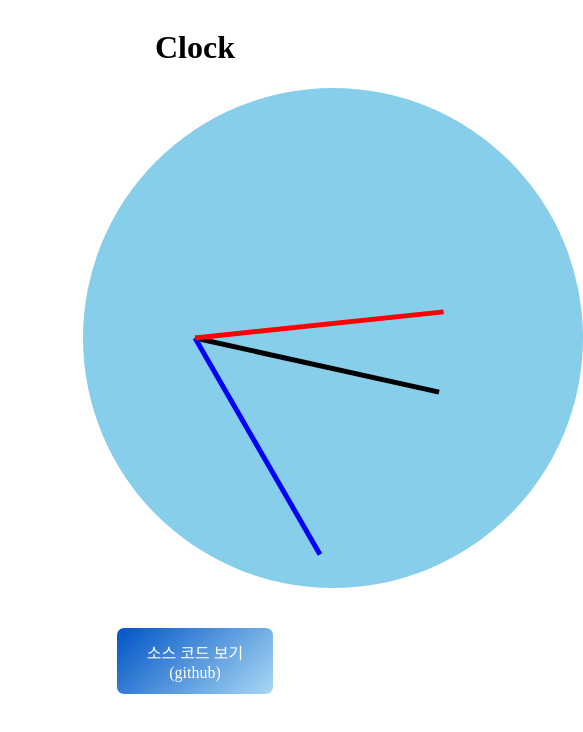
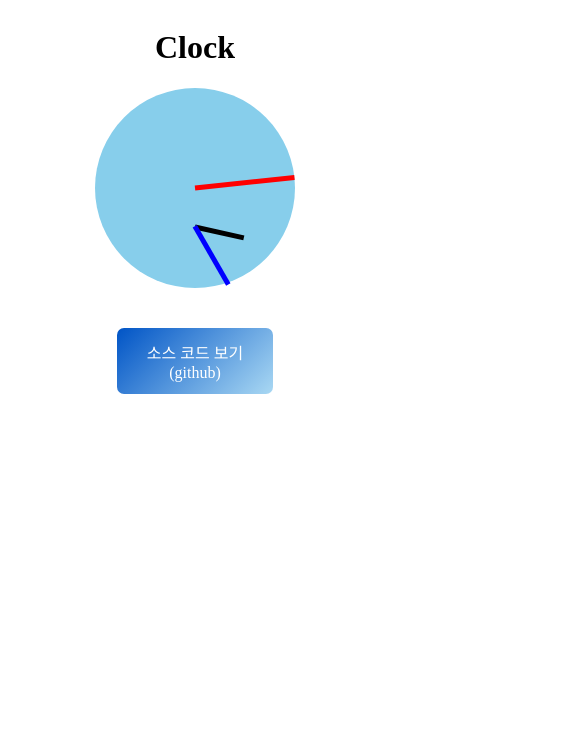
Before and after one commit to jh8057/zzemalclock, a Vue app: page / in a window 390 px wide. Shown: the top 732 px of the page, 583 px wide, since content can reach past the window. Built offline with nearby package versions, Linux system fonts and the light colour scheme.

Commit message:
[clock] top size

```diff
--- a/src/assets/main.css
+++ b/src/assets/main.css
@@ -1,5 +1,11 @@
 :root{
-    --radiusSize : 500px;
+    --radiusSize : 450px;
     --darkBlue : #0054c6;
     --lightBlue : #a9d8f3;
 }
+
+@media (max-width: 500px) {
+    :root{
+        --radiusSize : 200px;
+    }
+}
--- a/src/components/MainClockHour.vue
+++ b/src/components/MainClockHour.vue
@@ -21,12 +21,19 @@ const clockHourStyle = computed(() => {
 <style scoped>
 .clock__hour {
   width: 5px;
-  height: calc(var(--radiusSize) / 2);
+  height: calc(var(--radiusSize) / 4);
   position: absolute;
   left: 50%;
+  top: 240px;
   background: black;
   transform-origin: bottom;
   /* transform: translate(-50%, 0) rotate(0deg); */
   z-index: 1;
 }
+
+@media (max-width: 500px) {
+  .clock__hour {
+    top: 177px;
+  }
+}
 </style>
--- a/src/components/MainClockMin.vue
+++ b/src/components/MainClockMin.vue
@@ -19,12 +19,19 @@ const clockMinStyle = computed(() => {
 <style scoped>
 .clock__min {
   width: 5px;
-  height: calc(var(--radiusSize) / 2);
+  height: calc(var(--radiusSize) / 3);
   position: absolute;
   left: 50%;
+  top: 200px;
   background: blue;
   transform-origin: bottom;
   /* transform: translate(-50%, 0) rotate(0deg); */
   z-index: 2;
 }
+
+@media (max-width: 500px) {
+  .clock__min {
+    top: 160px;
+  }
+}
 </style>
--- a/src/views/HomeView.vue
+++ b/src/views/HomeView.vue
@@ -18,7 +18,7 @@ import MainClock from "../components/MainClock.vue";
 <style scoped>
 main {
   margin: auto;
-  width: 60%;
+  width: 100%;
   display: flex;
   flex-direction: column;
   justify-content: center;
```
